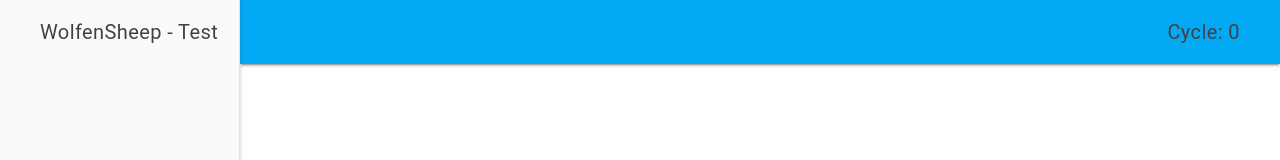
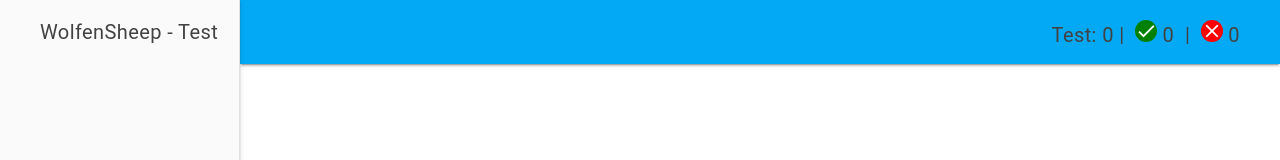
Before and after one commit to The-Brains/Wolfensheep, a plain HTML site: page test.html in a window 1280 px wide. Shown: the top 160 px of the page. Drawn offline with nearby package versions, Linux system fonts and the light colour scheme.

Commit message:
Add test counters

```diff
--- a/style/test.css
+++ b/style/test.css
@@ -1,9 +1,19 @@
-.TestResultsArea .icon-succeed {
-    background-color: green;
+.TestReport {
+    font-size: 20px;
 }
 
-.TestResultsArea .icon-failed {
-    background-color: red;
+.TestReport i {
+    font-size: 22px !important;
+    width: 22px !important;
+    height: 22px !important;
+}
+
+.icon-succeed {
+    background-color: green !important;
+}
+
+.icon-failed {
+    background-color: red !important;
 }
 
 .mdl-list__item-primary-content {
--- a/test.html
+++ b/test.html
@@ -24,8 +24,15 @@
             <header class="mdl-layout__header">
                 <div class="mdl-layout__header-row">
                     <div class="mdl-layout-spacer"></div>
-                    <span class="mdl-layout-title">
-                        Cycle: <span class="cycle">0</span>
+                    <span class="mdl-layout-title TestReport">
+                        Test: <span class="tests-quantity">0</span>&nbsp;|&nbsp;
+                        <i class="material-icons mdl-list__item-avatar icon-succeed">
+                            done
+                        </i>&nbsp;<span class="tests-succeed-quantity">0</span>
+                        &nbsp;|&nbsp;
+                        <i class="material-icons mdl-list__item-avatar icon-failed">
+                            close
+                        </i>&nbsp;<span class="tests-failed-quantity">0</span>
                     </span>
                 </div>
             </header>
```
Also changed, not shown: scripts/test/test-wrapper.js (+23 -1 lines).
